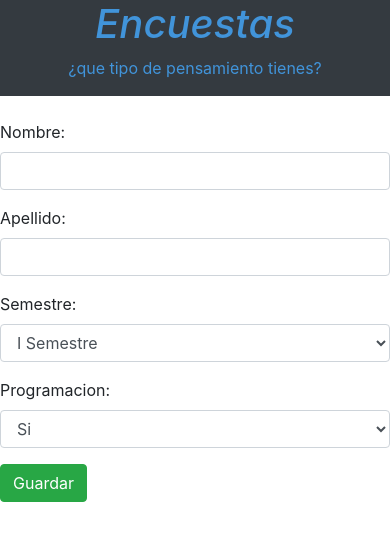
After one commit to Tinaosorio/Encuestas, a Django app: page /registro/ in a window 390 px wide. The commit adds this page. Shown: the top 541 px of the page. Run offline with Django 3.2, Linux system fonts and the light colour scheme; some libraries are stand-ins or nearby versions.

Commit message:
Registro de usuarios y guardado de respuestas

```diff
--- /dev/null
+++ b/aplicacion/forms.py
@@ -0,0 +1,27 @@
+from django import forms
+
+from aplicacion.models import Estudiante
+
+
+class EstudianteForm(forms.ModelForm):
+    class Meta:
+        model = Estudiante
+        fields = [
+            'nombre',
+            'apellido',
+            'semestre',
+            'programacion'
+        ]
+        labels = [
+            'Nombre',
+            'Apellidos',
+            'Semestre',
+            'Le gusta la programacion?'
+        ]
+
+        widgets = {
+            'nombre': forms.TextInput(attrs={'class': 'form-control'}),
+            'apellido': forms.TextInput(attrs={'class': 'form-control'}),
+            'semestre': forms.Select(attrs={'class': 'form-control'}),
+            'programacion': forms.Select(attrs={'class': 'form-control'})
+        }
--- a/aplicacion/models.py
+++ b/aplicacion/models.py
@@ -1,8 +1,22 @@
 from django.db import models
+
+
+class TipoPregunta(models.Model):
+    nombre = models.CharField(max_length=100)
+    descripcion = models.TextField()
+
+    def __str__(self):
+        return self.nombre
+
+    class Meta:
+        verbose_name = 'Tipo de Pregunta'
+        verbose_name_plural = 'Tipos de Preguntas'
+
 
 class Pregunta(models.Model):
     texto = models.TextField(verbose_name='texto')
     activa = models.BooleanField(verbose_name='activa', default=True)
+    tipo = models.ForeignKey(TipoPregunta, on_delete=models.CASCADE)
 
     def __str__(self):
         return self.texto
@@ -11,15 +25,54 @@ class Pregunta(models.Model):
         verbose_name = 'Pregunta'
         verbose_name_plural = 'Preguntas'
 
+
 class Opcion(models.Model):
-    numeral = models.CharField(verbose_name='numeral', max_length=2)
+    TIPO_I = 1
+    TIPO_II = 2
+    TIPOS = ((TIPO_I, "Tipo 1"), (TIPO_II, "Tipo 2"))
+    tipo = models.IntegerField(verbose_name='tipo', choices=TIPOS, default=TIPO_I)
     texto = models.CharField(verbose_name='texto', max_length=300)
     votos = models.IntegerField(verbose_name='votos', default=0)
     pregunta = models.ForeignKey(Pregunta, on_delete=models.CASCADE)
 
     def __str__(self):
-        return "{0}) {1} | votos: {2}".format(self.numeral, self.texto, self.votos)
+        return "{0}) {1} | votos: {2}".format(self.tipo, self.texto, self.votos)
 
     class Meta:
         verbose_name = 'Opcion'
         verbose_name_plural = 'Opciones'
+
+
+class Estudiante(models.Model):
+    I_SEMESTRE = "I Semestre"
+    II_SEMESTRE = "II Semestre"
+    III_SEMESTRE = "III Semestre"
+    IV_SEMESTRE = "IV Semestre"
+    V_SEMESTRE = "V Semestre"
+
+    SI = "Si"
+    NO = "No"
+
+    RESPUESTAS = ((SI, "Si"), (NO, "No"))
+
+    SEMESTRES = ((I_SEMESTRE, "I Semestre"), (II_SEMESTRE, "II Semestre"),
+                 (III_SEMESTRE, "III Semestre"), (IV_SEMESTRE, "IV Semestre"),
+                 (V_SEMESTRE, "V Semestre"))
+
+    nombre = models.CharField(max_length=100)
+    apellido = models.CharField(max_length=100)
+    semestre = models.CharField(max_length=15, choices=SEMESTRES, default=I_SEMESTRE)
+    programacion = models.CharField(max_length=3, choices=RESPUESTAS, default=SI)
+    pregunta = models.ManyToManyField(Pregunta, through="PreguntaEstudiante")
+
+
+class PreguntaEstudiante(models.Model):
+    estudiante = models.ForeignKey(Estudiante, on_delete=models.CASCADE)
+    pregunta = models.ForeignKey(Pregunta, on_delete=models.CASCADE)
+    respuesta = models.IntegerField()
+
+    @classmethod
+    def create(cls, estudiante, pregunta, respuesta):
+        pregunta_estudiante = cls(estudiante=estudiante, pregunta=pregunta, respuesta=respuesta)
+        pregunta_estudiante.save()
+        return pregunta_estudiante
--- a/aplicacion/templates/preguntas/preguntas.html
+++ b/aplicacion/templates/preguntas/preguntas.html
@@ -39,7 +39,7 @@
 
 	</section>
 
-		<form action="{% url 'resultado' %}" method="post" accept-charset="utf-8 " >
+		<form action="" method="post" accept-charset="utf-8 " >
 			<div class="container " style="font-style: italic" >
 			<div class="row">
 
@@ -55,7 +55,7 @@
 							{% for opcion in pregunta.opcion_set.all %}
 								<div class="row">
 									<div class="form-check">
-									  <input  type="radio" name="pregunta-{{pregunta.id}}" id="pregunta-{{pregunta.id}}" value="{{opcion.id}}}">
+									  <input  type="radio" name="{{pregunta.id}}" id="{{pregunta.id}}" value="{{opcion.tipo}}">
 									  <label class="form-check-label" for="exampleRadios1"></label>
 									    {{ opcion.texto }}
 									  </label>
--- /dev/null
+++ b/aplicacion/templates/preguntas/resultados.html
@@ -0,0 +1 @@
+<h1>Ver resultados</h1>
--- /dev/null
+++ b/aplicacion/templates/usuarios/registro_usuario.html
@@ -0,0 +1,56 @@
+{% load staticfiles %}
+<!DOCTYPE html>
+<html>
+<head>
+
+	<link rel="stylesheet" href="{% static 'bootstrap/css/bootstrap.min.css' %}">
+	<script src="{% static 'js/jquery-3.4.1.js' %}"></script>
+	<script src="{% static 'bootstrap/js/bootstrap.min.js' %}"></script>
+	<meta  content="width=device-width, initial-scale=1.0, maximum-scale=2.0, minimum-scale=1.0 ">
+	<meta charset="utf-8">
+
+
+<title>Preguntas </title>
+
+</head >
+
+<body class="todo" >
+
+	<div class="row mx-md-n5" style="color: #4194DA ">
+				<div class="col-md-4 bg-dark">
+
+				</div>
+				<div class="col-md-4 bg-dark">
+	<section class="color: #84F5EA ">
+		<div class="container text-center bg-dark ">
+			<div  style="font-style: italic">
+				<h1 class="titulo ">Encuestas</h1>
+			</div>
+			<p class="sub">¿que tipo de pensamiento tienes?</p>
+
+		</div>
+			</div>
+				<div class="col-md-4 bg-dark">
+
+				</div>
+		</div>
+		<br>
+	</div>
+
+	</section>
+<div class="row">
+	<div class="col-md-3"></div>
+	<div class="col-md-6">
+		<form action="" method="POST">
+			{{form.as_p}}
+			{% csrf_token %}
+			<button type="submit" class="btn btn-success">Guardar</button>
+		</form>
+
+	</div>
+	<div class="col-md-3"></div>
+</div>
+
+</div>
+</body>
+</html>
--- a/aplicacion/views.py
+++ b/aplicacion/views.py
@@ -1,14 +1,45 @@
+from django.http import HttpResponseRedirect
 from django.shortcuts import render
 
 # Create your views here.
-from aplicacion.models import Pregunta
+from aplicacion.forms import EstudianteForm
+from aplicacion.models import Pregunta, Estudiante, PreguntaEstudiante
 
 
 def vista_preguntas(request):
-    preguntas = Pregunta.objects.filter(activa=True)
-    context = {'preguntas': preguntas}
-    return render(request, 'preguntas/preguntas.html', context)
+    if request.method == 'POST':
+        usuario_id = (request.session['usuario_id'])
+        usuario = Estudiante.objects.filter(id=usuario_id)[0]
+        for key, value in request.POST.items():
+            print(key)
+            if key.isdigit():
+                print(key)
+                pregunta = Pregunta.objects.filter(id=key)[0]
+                PreguntaEstudiante.create(usuario, pregunta, value)
 
-def Resultado(request):
+        return HttpResponseRedirect("/resultados")
 
-    return render(request,"login.html",{})
+    else:
+        preguntas = Pregunta.objects.filter(activa=True)
+        context = {'preguntas': preguntas}
+        return render(request, 'preguntas/preguntas.html', context)
+
+
+def get_resultados(request):
+
+    if request.method == "GET":
+        return render(request, "preguntas/resultados.html")
+
+
+def registro_usuario(request):
+    if request.method == "POST":
+        form = EstudianteForm(request.POST)
+        if form.is_valid():
+            usuario = form.save()
+            request.session['usuario_id'] = usuario.id
+            return HttpResponseRedirect("/preguntas")
+    else:
+        form = EstudianteForm()
+
+    context = {"form": form}
+    return render(request, 'usuarios/registro_usuario.html', context)
--- a/encuestas/settings.py
+++ b/encuestas/settings.py
@@ -24,9 +24,9 @@ BASE_DIR = os.path.dirname(os.path.dirname(os.path.abspath(__file__)))
 SECRET_KEY = '305w7p0eb*xk-jh_8z+$l9zu*r$tq*qw0n=hht(8a+5idpva03'
 
 # SECURITY WARNING: don't run with debug turned on in production!
-DEBUG = False
+DEBUG = True
 
-ALLOWED_HOSTS = ['127.0.0.1','herokuapp.com','*']
+ALLOWED_HOSTS = ['*']
 
 
 # Application definition
--- a/encuestas/urls.py
+++ b/encuestas/urls.py
@@ -17,11 +17,13 @@ from django.contrib import admin
 from django.urls import path
 from django.conf import settings
 from django.conf.urls.static import static
-from aplicacion.views import vista_preguntas
+from aplicacion.views import vista_preguntas, registro_usuario, get_resultados
 
 urlpatterns = [
     path('admin/', admin.site.urls),
-    path('admin/preguntas/', vista_preguntas)
+    path('preguntas/', vista_preguntas, name="preguntas"),
+    path('registro/', registro_usuario, name="registro"),
+    path('resultados/', get_resultados, name="registro"),
 ]
 
 if settings.DEBUG:
```
Also changed, not shown: aplicacion/admin.py (+9 -4 lines), aplicacion/templates/login.html (deleted, +0 -66 lines), aplicacion/migrations/0003_auto_20190625_1829.py (added), aplicacion/migrations/0004_auto_20190625_1929.py (added), aplicacion/migrations/0005_auto_20190625_2022.py (added), 1 other file.
